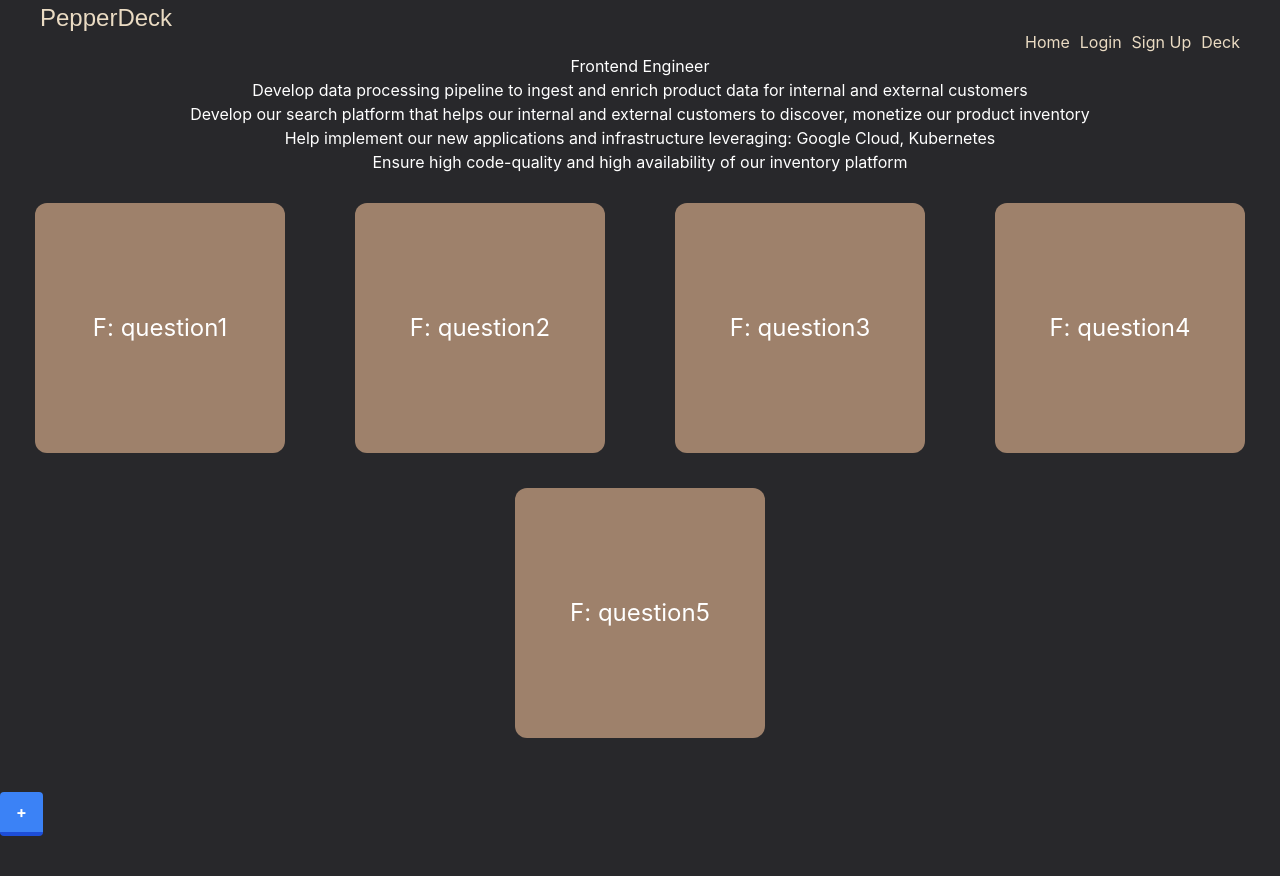
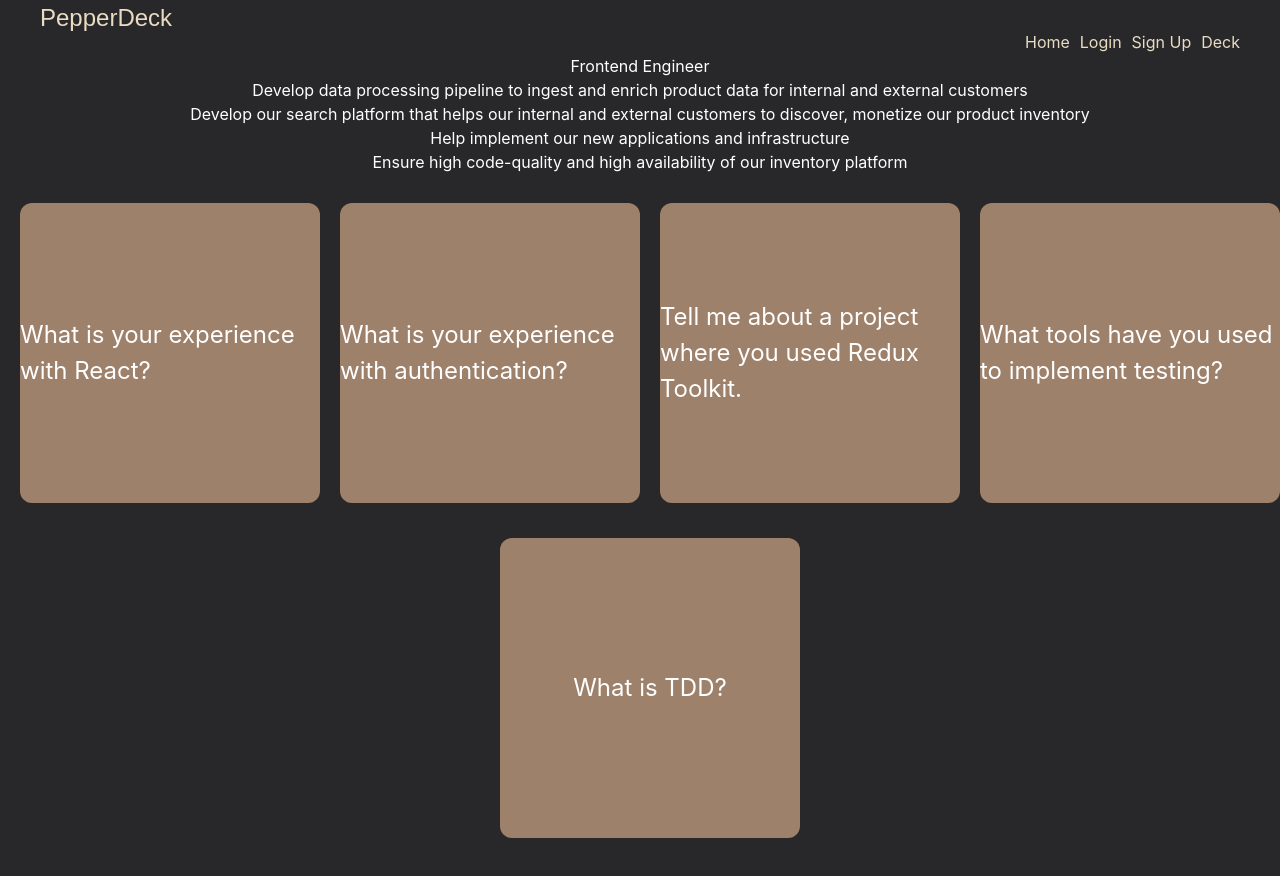
Before and after one commit to Views-LLC-2/pepper-deck, a React app: page /deck in a window 1280 px wide. Shown: the top 876 px of the page. Before the commit the page ends 836 px from the top, so only its background shows below. Built offline with nearby package versions, Linux system fonts and the light colour scheme.

Commit message:
added add card modal

```diff
--- /dev/null
+++ b/src/client/components/AddCardModal.css
@@ -0,0 +1,42 @@
+.modal-overlay {
+  position: fixed;
+  top: 0;
+  left: 0;
+  width: 100%;
+  height: 100%;
+  background: rgba(0, 0, 0, 0.5);
+  display: flex;
+  justify-content: center;
+  align-items: center;
+}
+
+.modal {
+  background: white;
+  padding: 20px;
+  border-radius: 8px;
+  box-shadow: 0px 0px 10px 0px rgba(0, 0, 0, 0.1);
+  text-align: center;
+}
+
+.modal label,
+.modal input {
+  display: block;
+  margin-bottom: 10px;
+}
+
+.modal-buttons button {
+  margin: 0 10px;
+}
+
+.modal-buttons {
+  margin-top: 20px;
+}
+
+/* .modalTitle{
+  color: antiquewhite;
+}
+
+.modal {
+  display: flex;
+  justify-content: center;
+} */
--- /dev/null
+++ b/src/client/components/AddCardModal.jsx
@@ -0,0 +1,44 @@
+import React, { useState } from 'react';
+import './AddCardModal.css';
+
+function AddCardModal({ isOpen, onClose, onAddCard }) {
+  const [front, setFront] = useState('');
+  const [back, setBack] = useState('');
+
+  const handleAddCard = () => {
+    onAddCard({ front, back });
+    setFront('');
+    setBack('');
+  };
+
+  if (!isOpen) return null;
+
+  return (
+    <div className="modal-overlay">
+      <div className="modal">
+        <h2>Add New Flash Card</h2>
+        <label>Front:</label>
+        <input type="text" value={front} onChange={(e) => setFront(e.target.value)} />
+        <label>Back:</label>
+        <input type="text" value={back} onChange={(e) => setBack(e.target.value)} />
+        <div className="modal-buttons">
+          <button onClick={handleAddCard}>Add Card</button>
+          <button onClick={onClose}>Cancel</button>
+        </div>
+      </div>
+    </div>
+    // <div className="modal">
+    //   <div className="modal-content">
+    //     <h2 className='modalTitle'>Add New Flash Card</h2>
+    //     <label className='modalTitle' >Front:</label>
+    //     <input type="text" value={front} onChange={(e) => setFront(e.target.value)} />
+    //     <label className='modalTitle' >Back:</label>
+    //     <input type="text" value={back} onChange={(e) => setBack(e.target.value)} />
+    //     <button onClick={handleAddCard}>Add Card</button>
+    //     <button onClick={onClose}>Cancel</button>
+    //   </div>
+    // </div>
+  );
+}
+
+export default AddCardModal;
--- a/src/client/components/Card.css
+++ b/src/client/components/Card.css
@@ -1,7 +1,7 @@
 .card-container {
   perspective: 1000px;
-  width: 250px;
-  height: 250px;
+  width: 300px;
+  height: 300px;
   margin: 5px;
   margin-bottom: 30px;
 
@@ -37,8 +37,13 @@
 
 .card-face-front {
   z-index: 2; /* Ensures front face is above back face */
+  margin-left: 10px;
+
 }
 
 .card-face-back {
   transform: rotateY(180deg);
+  overflow-y: scroll;
+  font-size: 16px;
+
 }
--- a/src/client/components/Card.jsx
+++ b/src/client/components/Card.jsx
@@ -14,23 +14,13 @@ function Card(props) {
     <div className={`card-container ${isFlipped ? 'is-flipped' : ''}`} onClick={handleCardClick}>
       <div className="card">
         <div className="card-face card-face-front">
-          F: {props.front}
+          <p>{props.front}</p>
         </div>
         <div className="card-face card-face-back">
           B: {props.back}
         </div>
       </div>
     </div>
-    // <div className={`scene card ${isFlipped ? 'is-flipped' : ''}`} onClick={handleCardClick}>
-    //   <div className="card">
-    //     <div className="card_face front">
-    //       F: {props.front}
-    //     </div>
-    //     <div className="card_face back">
-    //       B: {props.back}
-    //     </div>
-    //   </div>
-    // </div>
   );
 }
 
--- a/src/client/components/InterviewItem.js
+++ b/src/client/components/InterviewItem.js
@@ -8,6 +8,10 @@ import { useNavigate } from 'react-router-dom';
 const InterviewItem = ({ date, position, company, index }) => {
   const navigate = useNavigate();
   const [visible, setVisible] = useState(false);
+
+  const handleClick = ()=>{
+    navigate('/Deck')
+  }
 
   useEffect(() => {
     // Delay the appearance of each item by multiplying the index
@@ -20,7 +24,7 @@ const InterviewItem = ({ date, position, company, index }) => {
   }, [index]);
 
   return (
-    <div className={`itemContainer hvr-float rounded-md bg-white bg-clip-border text-gray-700 shadow-md ${visible ? 'fade-in' : ''}`}>
+    <div onClick={handleClick} className={`itemContainer hvr-float rounded-md bg-white bg-clip-border text-gray-700 shadow-md ${visible ? 'fade-in' : ''}`}>
       <div className="interviewDate">{date}</div>
       <div className="companyNameTitle">{company}</div>
       <div className="positionTitle">{position}</div>
--- a/src/client/pages/Deck.jsx
+++ b/src/client/pages/Deck.jsx
@@ -1,30 +1,39 @@
 import React, { useState } from 'react';
 import './Deck.css';
 import Card from '../components/Card';
+import AddCardModal from '../components/AddCardModal';
 
 function Deck(props) {
   const [deck, setDeck] = useState([
     {
-      front: 'question1',
-      back: 'answer1'
+      front: 'What is your experience with React?',
+      back: "I have extensive experience with React and have used it in various projects. I'm proficient in creating functional components, managing state, and handling component lifecycles. I'm also familiar with popular libraries and tools in the React ecosystem, such as React Router, Redux, and Context API."
     },
     {
-      front: 'question2',
-      back: 'answer2'
+      front: 'What is your experience with authentication?',
+      back: "I have experience implementing authentication in web applications. I've used authentication libraries like Firebase Authentication and implemented custom authentication solutions using JSON Web Tokens (JWT). I'm familiar with user registration, login, password reset, and role-based access control."
     },
     {
-      front: 'question3',
-      back: 'answer3'
+      front: 'Tell me about a project where you used Redux Toolkit.',
+      back: "In a recent project, I used Redux Toolkit to manage the state of a complex e-commerce application. Redux Toolkit simplified state management by providing a set of predefined actions, reducers, and selectors. It helped me efficiently handle data fetching, caching, and application-wide state updates, making the codebase more maintainable."
     },
     {
-      front: 'question4',
-      back: 'answer4'
+      front: 'What tools have you used to implement testing?',
+      back: "I've used several testing tools to ensure the quality of my code. For unit testing, I've employed Jest, a popular JavaScript testing framework. I've also used testing libraries like React Testing Library for testing React components. Additionally, I've written end-to-end tests using tools like Cypress to validate the behavior of the entire application."
     },
     {
-      front: 'question5',
-      back: 'answer5'
+      front: 'What is TDD?',
+      back: "Test-Driven Development (TDD) is a software development methodology where you write tests before implementing the actual code. The process typically involves three steps: writing a failing test that describes the desired functionality, writing the minimum code required to pass the test, and then refactoring the code to improve its quality. TDD promotes a robust and testable codebase, leading to fewer bugs and better software design."
     }
   ]);
+
+  const [isModalOpen, setIsModalOpen] = useState(false);
+
+  function handleAddCard(newCard) {
+    const newDeck = [...deck, newCard];
+    setDeck(newDeck);
+    setIsModalOpen(false); // Close the modal after adding the card
+  }
 
 
   return (
@@ -38,7 +47,7 @@ function Deck(props) {
           Develop our search platform that helps our internal and external customers to discover, monetize our product inventory
         </p>
         <p>
-          Help implement our new applications and infrastructure leveraging: Google Cloud, Kubernetes
+          Help implement our new applications and infrastructure
         </p>
         <p>
           Ensure high code-quality and high availability of our inventory platform
@@ -50,10 +59,9 @@ function Deck(props) {
       </div>
       <br></br>
       <div>
-        <button class="bg-blue-500 hover:bg-blue-400 text-white font-bold py-2 px-4 border-b-4 border-blue-700 hover:border-blue-500 rounded">
-          +
-        </button>
+        <button className='addCardBtn' onClick={() => setIsModalOpen(true)}>+</button>
       </div>
+      <AddCardModal isOpen={isModalOpen} onClose={() => setIsModalOpen(false)} onAddCard={handleAddCard} />
     </div>
   );
 }
```
Also changed, not shown: src/client/pages/Deck.css (line endings or trailing spaces).
